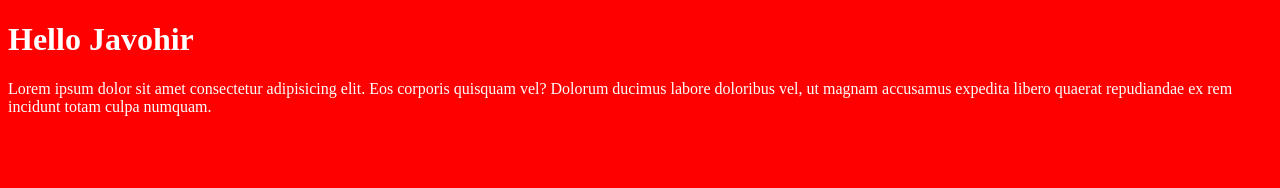
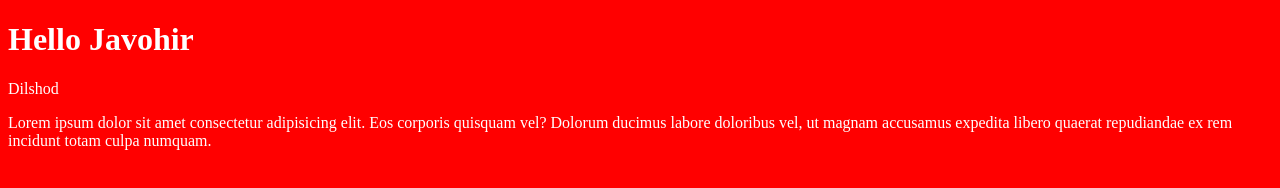
Before and after one commit to JavohirBerdiyev/barderPage, a plain HTML site: page index.html in a window 1280 px wide. Drawn offline with Linux system fonts and the light colour scheme.

Commit message:
Update index.html

```diff
--- a/index.html
+++ b/index.html
@@ -9,6 +9,7 @@
 </head>
 <body>
   <h1>Hello Javohir</h1>
+  <p> Dilshod </p>
   <p>Lorem ipsum dolor sit amet consectetur adipisicing elit. Eos corporis quisquam vel? Dolorum ducimus labore doloribus vel, ut magnam accusamus expedita libero quaerat repudiandae ex rem incidunt totam culpa numquam.</p>
 </body>
 </html>
```
